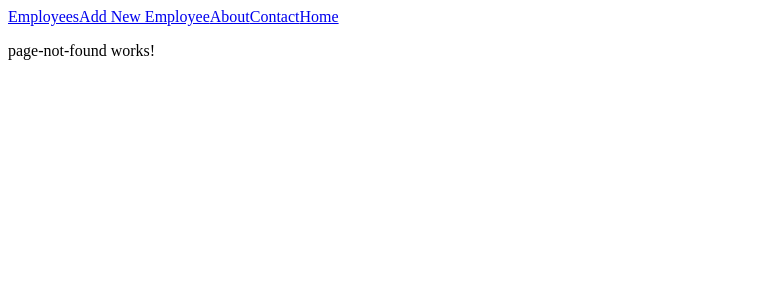
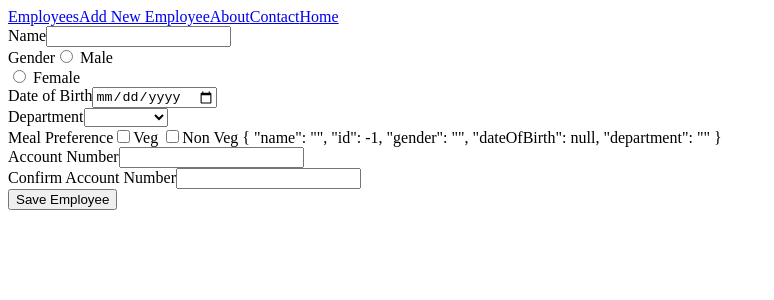
Before and after one commit to aashaymehta/EmployeeCRUD, an Angular app: page /create/0 in a window 1280 px wide. Shown: the top 300 px of the page, without its empty margins (0-774 px from the left). Built offline with nearby package versions, Linux system fonts and the light colour scheme.

Commit message:
Adding account number validator & edit details support

```diff
--- a/src/app/app-routing.module.ts
+++ b/src/app/app-routing.module.ts
@@ -11,7 +11,7 @@ import { CreateEmployeeCanDeactivateRouteGuardService } from './services/route-g
 const routes: Routes = [
   {path: 'employees', component: EmployeeListComponent},
   {path: 'employee/:id', component: EmployeeDetailsComponent},
-  {path: 'create', component: CreateEmployeeComponent,
+  {path: 'create/:id', component: CreateEmployeeComponent,
   canDeactivate: [CreateEmployeeCanDeactivateRouteGuardService]},
   {path: 'home', component: HomeComponent},
   {path: '', redirectTo: 'home', pathMatch: 'full'},
--- a/src/app/app.component.html
+++ b/src/app/app.component.html
@@ -1,5 +1,5 @@
 <a routerLink="employees">Employees</a>
-<a routerLink="create">Add New Employee</a>
+<a [routerLink]="['create', 0]">Add New Employee</a>
 <a href="#">About</a>
 <a href="#">Contact</a>
 <a routerLink="home">Home</a>
--- a/src/app/app.module.ts
+++ b/src/app/app.module.ts
@@ -11,6 +11,7 @@ import { EmployeeDetailsComponent } from './employee/employee-details/employee-d
 import { HomeComponent } from './employee/home/home.component';
 import { CreateEmployeeComponent } from './employee/create-employee/create-employee.component';
 import {CreateEmployeeCanDeactivateRouteGuardService} from './services/route-guard/create-employee-canDeactivateRouteGuard.service';
+import { AccountNumberValidatorDirective } from './shared/validators/accountNumberValidator.directive';
 
 @NgModule({
   declarations: [
@@ -19,7 +20,8 @@ import {CreateEmployeeCanDeactivateRouteGuardService} from './services/route-gua
     PageNotFoundComponent,
     EmployeeDetailsComponent,
     HomeComponent,
-    CreateEmployeeComponent
+    CreateEmployeeComponent,
+    AccountNumberValidatorDirective
   ],
   imports: [
     BrowserModule,
--- a/src/app/employee/create-employee/create-employee.component.html
+++ b/src/app/employee/create-employee/create-employee.component.html
@@ -8,8 +8,8 @@
         </div>
         <div>
             <label>Gender</label>
-            <input type="radio" id="gender" required name="gender" value="male" #genderControl="ngModel" [(ngModel)]="employee.gender" /> Male <br/>
-            <input type="radio" id="gender" required name="gender" value="female" #genderControl="ngModel" [(ngModel)]="employee.gender" /> Female
+            <input type="radio" id="genderMale" required name="gender" value="male" #genderControl="ngModel" [(ngModel)]="employee.gender" /> Male <br/>
+            <input type="radio" id="genderFemale" required name="gender" value="female" #genderControl="ngModel" [(ngModel)]="employee.gender" /> Female
             <span *ngIf="genderControl.touched && genderControl.invalid">Selecting Gender is mandatory</span>
         </div>
         <div>
@@ -19,7 +19,15 @@
         </div>
         <div>
             <label>Department</label>
-            <input type="text" name="department" id="department" #deptControl="ngModel" [(ngModel)]="employee.department" />
+            <!-- <input type="text" name="department" id="department" #deptControl="ngModel" [(ngModel)]="employee.department" /> -->
+            <select name="department" required id="department" #deptControl="ngModel" [(ngModel)]="employee.department">
+                <option value="1">IT</option>
+                <option value="2">HR</option>
+                <option value="3">Admin</option>
+                <option value="4">Payroll</option>
+                <option value="5">Help Desk</option>
+            </select>
+            <span *ngIf="deptControl.touched && deptControl.invalid">Please select any department</span>
         </div>
         <div ngModelGroup="mealPreference" #mealPreference="ngModelGroup">
             <label>Meal Preference</label>
@@ -27,6 +35,17 @@
             <input type="checkbox" name="nonVeg" id="nonVeg" #nonVegMeal="ngModel" [(ngModel)]="employee.nonVeg" />Non Veg
             <span *ngIf="mealPreference.touched && !(employee.veg || employee.nonVeg)">Select any meal preference</span> {{employee | json}}
         </div>
+        <div ngModelGroup="accountNumberGroup" #accountNumberGroup="ngModelGroup" accountNumberValidator>
+            <div>
+                <label>Account Number</label>
+                <input type="password" name="accountNumber" [(ngModel)]="employee.accountNumber" #accountNumber="ngModel" />
+            </div>
+            <div>
+                <label>Confirm Account Number</label>
+                <input type="text" name="cnfAccountNumber" [(ngModel)]="employee.cnfAccountNumber" #cnfAccountNumber="ngModel" />
+            </div>
+            <span *ngIf="accountNumber.touched && cnfAccountNumber.touched && accountNumberGroup?.errors?.notEqual">Account number & Confirm Account number does not match</span>
+        </div>
         <div>
             <input type="submit" value="Save Employee" [disabled]="createEmployee.touched && createEmployee.invalid" />
         </div>
--- a/src/app/employee/create-employee/create-employee.component.ts
+++ b/src/app/employee/create-employee/create-employee.component.ts
@@ -1,7 +1,7 @@
 import { Component, OnInit, ViewChild } from '@angular/core';
 import { Employee } from 'src/app/models/employee';
 import { EmployeeService } from 'src/app/services/employee-service.service';
-import { Router } from '@angular/router';
+import { ActivatedRoute, Router } from '@angular/router';
 import { NgForm } from '@angular/forms';
 
 @Component({
@@ -17,11 +17,16 @@ export class CreateEmployeeComponent implements OnInit {
   createEmployee: NgForm;
 
   constructor(private employeeService: EmployeeService,
-              private router: Router) {
+              private router: Router,
+              private route: ActivatedRoute) {
     this.employee = {name: '', id: -1, gender: '', dateOfBirth: null, department: ''};
    }
 
-  ngOnInit(): void {
+   ngOnInit(): void {
+    const empId = +this.route.snapshot.paramMap.get('id');
+    if (empId !== 0) {
+    this.employee = this.employeeService.getEmployee(empId);
+    }
   }
 
   onSave(): void {
--- a/src/app/employee/employee-details/employee-details.component.html
+++ b/src/app/employee/employee-details/employee-details.component.html
@@ -11,9 +11,10 @@
             <td>{{employee.name}}</td>
             <td><a [routerLink]="['/employee', employee.id]">{{employee.id}}</a></td>
             <td>{{employee.gender}}</td>
-            <td>{{employee.dateOfBirth}}</td>
+            <td>{{employee.dateOfBirth | date}}</td>
             <td>{{employee.department}}</td>
         </tr>
     </table>
 </div>
 <button (click)="onBackButtonClick()">BackToEmployees</button>
+<button (click)="onEditButtonClick()">Edit Details</button>
--- a/src/app/employee/employee-details/employee-details.component.ts
+++ b/src/app/employee/employee-details/employee-details.component.ts
@@ -11,17 +11,22 @@ import { ActivatedRoute, Router } from '@angular/router';
 export class EmployeeDetailsComponent implements OnInit {
 
   employee: Employee;
+  empId: number;
   constructor(private employeeService: EmployeeService,
               private route: ActivatedRoute,
               private router: Router) { }
 
   ngOnInit(): void {
-    const empId = +this.route.snapshot.paramMap.get('id');
-    this.employee = this.employeeService.getEmployee(empId);
+    this.empId = +this.route.snapshot.paramMap.get('id');
+    this.employee = this.employeeService.getEmployee(this.empId);
   }
 
   onBackButtonClick(): void {
     this.router.navigate(['employees']);
   }
 
+  onEditButtonClick(): void {
+    this.router.navigate(['create', this.empId]);
+  }
+
 }
--- a/src/app/employee/employee-list/employee-list.component.html
+++ b/src/app/employee/employee-list/employee-list.component.html
@@ -11,7 +11,7 @@
             <td>{{employee.name}}</td>
             <td><a [routerLink]="['/employee', employee.id]">{{employee.id}}</a></td>
             <td>{{employee.gender}}</td>
-            <td>{{employee.dateOfBirth}}</td>
+            <td>{{employee.dateOfBirth | date}}</td>
             <td>{{employee.department}}</td>
         </tr>
     </table>
--- a/src/app/models/employee.ts
+++ b/src/app/models/employee.ts
@@ -6,4 +6,6 @@ export class Employee {
     department: string;
     veg?: boolean;
     nonVeg?: boolean;
+    accountNumber?: string;
+    cnfAccountNumber?: string;
 }
--- a/src/app/services/employee-service.service.ts
+++ b/src/app/services/employee-service.service.ts
@@ -7,11 +7,11 @@ export class EmployeeService {
   private employees: Employee[];
   constructor() {
     this.employees = [
-      {name: 'Employee1', id: 101, gender: 'male', dateOfBirth: null, department: 'IT'},
-      {name: 'Employee2', id: 102, gender: 'female', dateOfBirth: null, department: 'IT'},
-      {name: 'Employee3', id: 103, gender: 'male', dateOfBirth: null, department: 'HR'},
-      {name: 'Employee4', id: 104, gender: 'female', dateOfBirth: null, department: 'Payroll'},
-      {name: 'Employee5', id: 105, gender: 'male', dateOfBirth: null, department: 'Admin'},
+      {name: 'Employee1', id: 101, gender: 'male', dateOfBirth: new Date('04/07/2020'), department: 'IT'},
+      {name: 'Employee2', id: 102, gender: 'female', dateOfBirth: new Date('2020-04-07'), department: 'IT'},
+      {name: 'Employee3', id: 103, gender: 'male', dateOfBirth: new Date('2020-04-07'), department: 'HR'},
+      {name: 'Employee4', id: 104, gender: 'female', dateOfBirth: new Date('2020-04-07'), department: 'Payroll'},
+      {name: 'Employee5', id: 105, gender: 'male', dateOfBirth: new Date('2020-04-07'), department: 'Admin'},
     ];
   }
 
--- /dev/null
+++ b/src/app/shared/validators/accountNumberValidator.directive.ts
@@ -0,0 +1,23 @@
+import { Validator, NG_VALIDATORS, AbstractControl } from '@angular/forms';
+import { Directive } from '@angular/core';
+
+@Directive({
+    // tslint:disable-next-line:directive-selector
+    selector: '[accountNumberValidator]',
+    providers: [{
+        provide: NG_VALIDATORS,
+        useExisting: AccountNumberValidatorDirective,
+        multi: true
+    }]
+})
+export class AccountNumberValidatorDirective implements Validator {
+    validate(accountNumberGroup: AbstractControl): {[key: string]: any} | null {
+        const accountNumber = accountNumberGroup.get('accountNumber');
+        const cnfAccountNumber = accountNumberGroup.get('cnfAccountNumber');
+
+        if (accountNumber && cnfAccountNumber && accountNumber.value !== cnfAccountNumber.value){
+            return { notEqual: true};
+        }
+        return null;
+    }
+}
```
